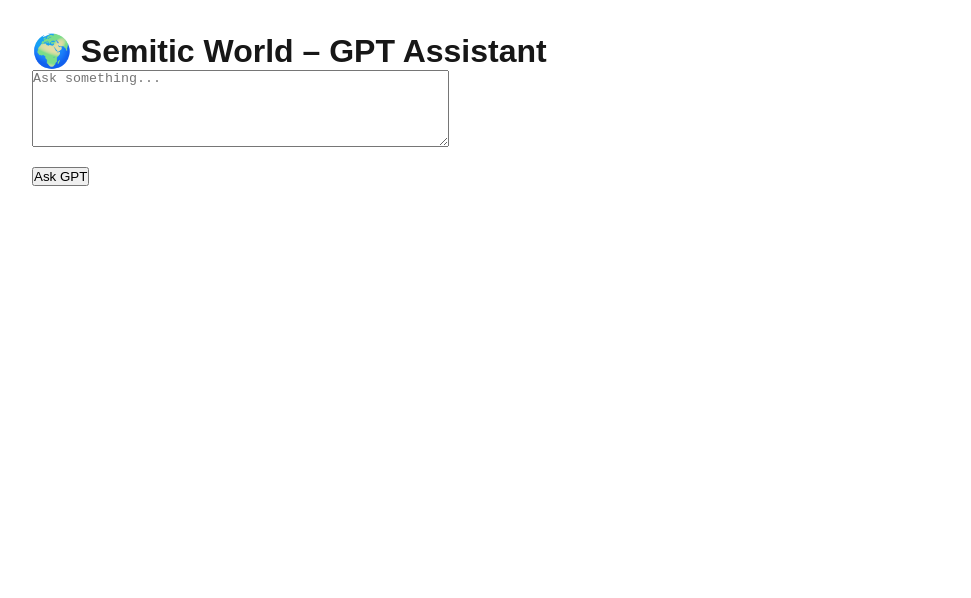
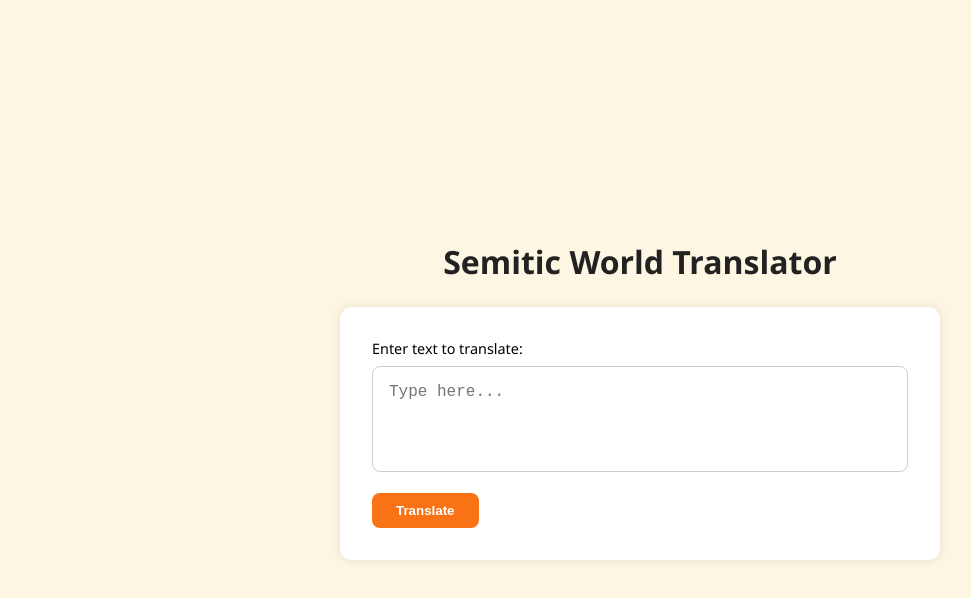
Before and after one commit to AlexisBravoArgote/semitic-world, a Next.js app: page / in a window 1280 px wide. Shown: the top 598 px of the page, without its empty margins (0-971 px from the left). Built offline with nearby package versions, Linux system fonts and the light colour scheme.

Commit message:
Update UI with inline styles and translation page

```diff
--- a/pages/index.js
+++ b/pages/index.js
@@ -16,26 +16,105 @@
     };
 
     return (
-        <div style={{ padding: '2rem', fontFamily: 'sans-serif' }}>
-            <h1>🌍 Semitic World – GPT Assistant</h1>
+        <div
+            style={{
+                display: 'flex',
+                flexDirection: 'column',
+                alignItems: 'center',
+                justifyContent: 'center',
+                minHeight: '100vh',
+                backgroundColor: '#fdf6e3', // sand-yellow
+                color: '#222',
+                padding: '2rem',
+                fontFamily: 'Segoe UI, sans-serif',
+            }}
+        >
+            <h1 style={{ fontSize: '2rem', fontWeight: 'bold', marginBottom: '1.5rem' }}>
+                Semitic World Translator
+            </h1>
+
+            <div
+                style={{
+                    backgroundColor: '#fff',
+                    color: '#000',
+                    width: '100%',
+                    maxWidth: '600px',
+                    padding: '2rem',
+                    borderRadius: '12px',
+                    boxShadow: '0 0 10px rgba(0,0,0,0.1)',
+                }}
+            >
                 <form onSubmit={handleSubmit}>
+                    <label
+                        htmlFor="inputText"
+                        style={{
+                            display: 'block',
+                            marginBottom: '0.5rem',
+                            fontSize: '0.9rem',
+                            fontWeight: '500',
+                        }}
+                    >
+                        Enter text to translate:
+                    </label>
+
                     <textarea
+                        id="inputText"
+                        rows={4}
                         value={prompt}
                         onChange={(e) => setPrompt(e.target.value)}
-                    rows={5}
-                    cols={50}
-                    placeholder="Ask something..."
+                        placeholder="Type here..."
                         required
+                        style={{
+                            width: '100%',
+                            padding: '1rem',
+                            borderRadius: '8px',
+                            border: '1px solid #ccc',
+                            fontSize: '1rem',
+                            resize: 'none',
+                            outline: 'none',
+                        }}
                     />
-                <br />
-                <button type="submit" style={{ marginTop: '1rem' }}>Ask GPT</button>
+
+                    <button
+                        type="submit"
+                        style={{
+                            marginTop: '1rem',
+                            backgroundColor: '#f97316',
+                            color: '#fff',
+                            fontWeight: 'bold',
+                            padding: '0.6rem 1.5rem',
+                            border: 'none',
+                            borderRadius: '8px',
+                            cursor: 'pointer',
+                        }}
+                    >
+                        Translate
+                    </button>
                 </form>
+
                 {reply && (
-                <div style={{ marginTop: '2rem' }}>
-                    <h3>Response:</h3>
-                    <p>{reply}</p>
+                    <div
+                        style={{
+                            backgroundColor: '#f3f4f6',
+                            marginTop: '2rem',
+                            borderRadius: '10px',
+                            padding: '1rem',
+                        }}
+                    >
+                        <p style={{ fontWeight: 'bold', color: '#333', marginBottom: '0.5rem' }}>
+                            Arabic Output:
+                        </p>
+                        <p style={{ fontSize: '1.2rem' }}>{reply}</p>
+
+                        {/* Optional: if you later add transliteration */}
+                        {/* <p style={{ color: '#777', fontStyle: 'italic' }}>
+            Transliteration: {transliteration}
+          </p> */}
                     </div>
                 )}
             </div>
+        </div>
     );
+
+
 }
```
Also changed, not shown: package.json (+6 -3 lines), 1 other file (tests, documents, lock files or other folders). Lines whose indentation alone changed are shown as unchanged.
